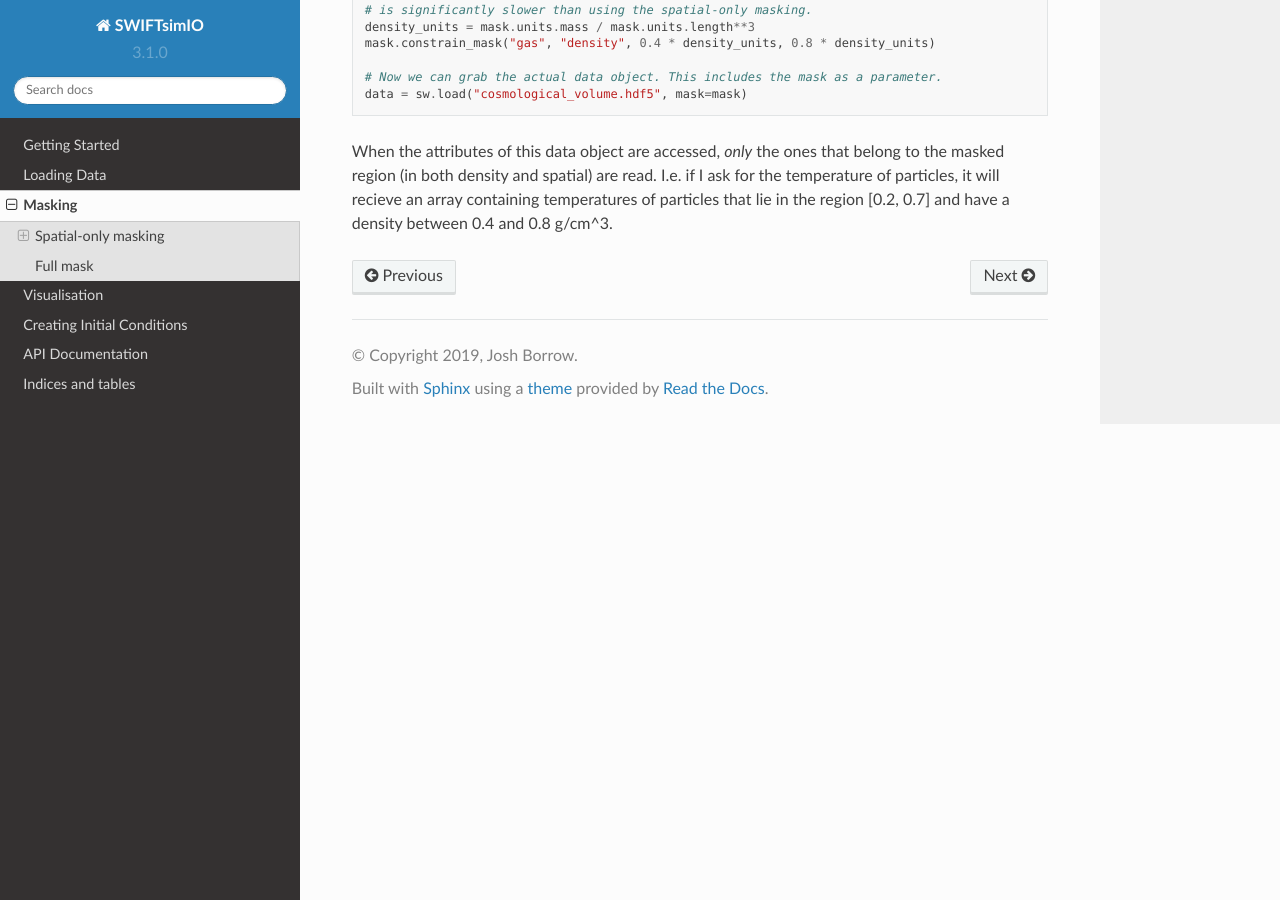
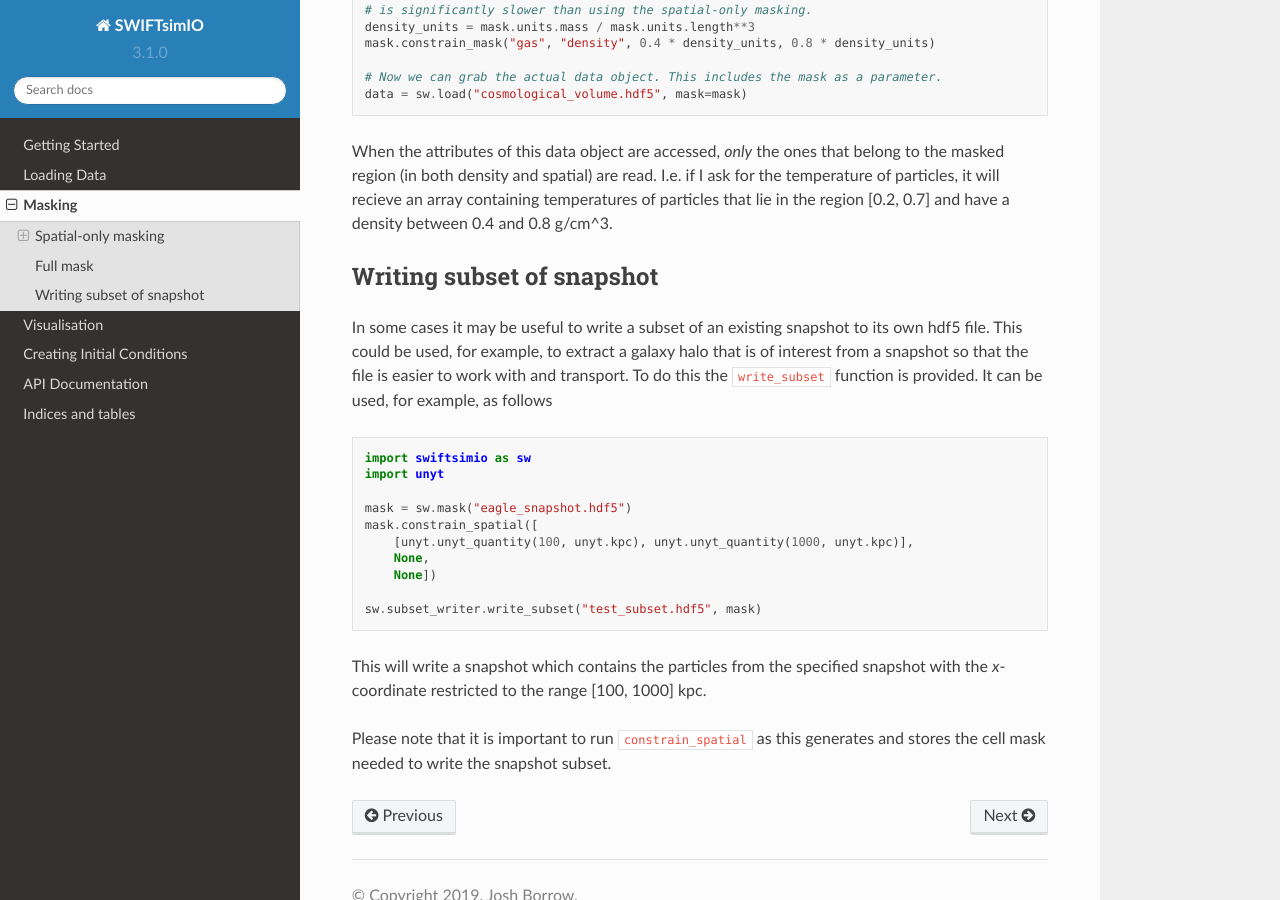
Before and after one commit to SWIFTSIM/swiftsimio, a Sphinx documentation site: the page built from docs/source/masking/index.rst, in a window 1280 px wide and 900 px high, scrolled down 1829 px. Built offline with Sphinx 7.4.7 and the Read the Docs theme 2.0.0, drawn with Linux system fonts in a browser that asks for light colours; pages that are not in the unit, such as notebooks, are missing from menus; the version number is read from the project's files by our own code.

Commit message:
added narrative docs

```diff
--- a/docs/source/masking/index.rst
+++ b/docs/source/masking/index.rst
@@ -104,3 +104,30 @@ belong to the masked region (in both density and spatial) are read. I.e. if I
 ask for the temperature of particles, it will recieve an array containing
 temperatures of particles that lie in the region [0.2, 0.7] and have a
 density between 0.4 and 0.8 g/cm^3.
+
+Writing subset of snapshot
+--------------------------
+In some cases it may be useful to write a subset of an existing snapshot to its
+own hdf5 file. This could be used, for example, to extract a galaxy halo that
+is of interest from a snapshot so that the file is easier to work with and transport.
+To do this the ``write_subset`` function is provided. It can be used, for example,
+as follows
+
+.. code-block:: python
+
+    import swiftsimio as sw
+    import unyt
+
+    mask = sw.mask("eagle_snapshot.hdf5")
+    mask.constrain_spatial([
+        [unyt.unyt_quantity(100, unyt.kpc), unyt.unyt_quantity(1000, unyt.kpc)],
+        None,
+        None])
+
+    sw.subset_writer.write_subset("test_subset.hdf5", mask)
+
+This will write a snapshot which contains the particles from the specified snapshot
+with the *x*-coordinate restricted to the range [100, 1000] kpc.
+
+Please note that it is important to run ``constrain_spatial`` as this generates
+and stores the cell mask needed to write the snapshot subset.
```
